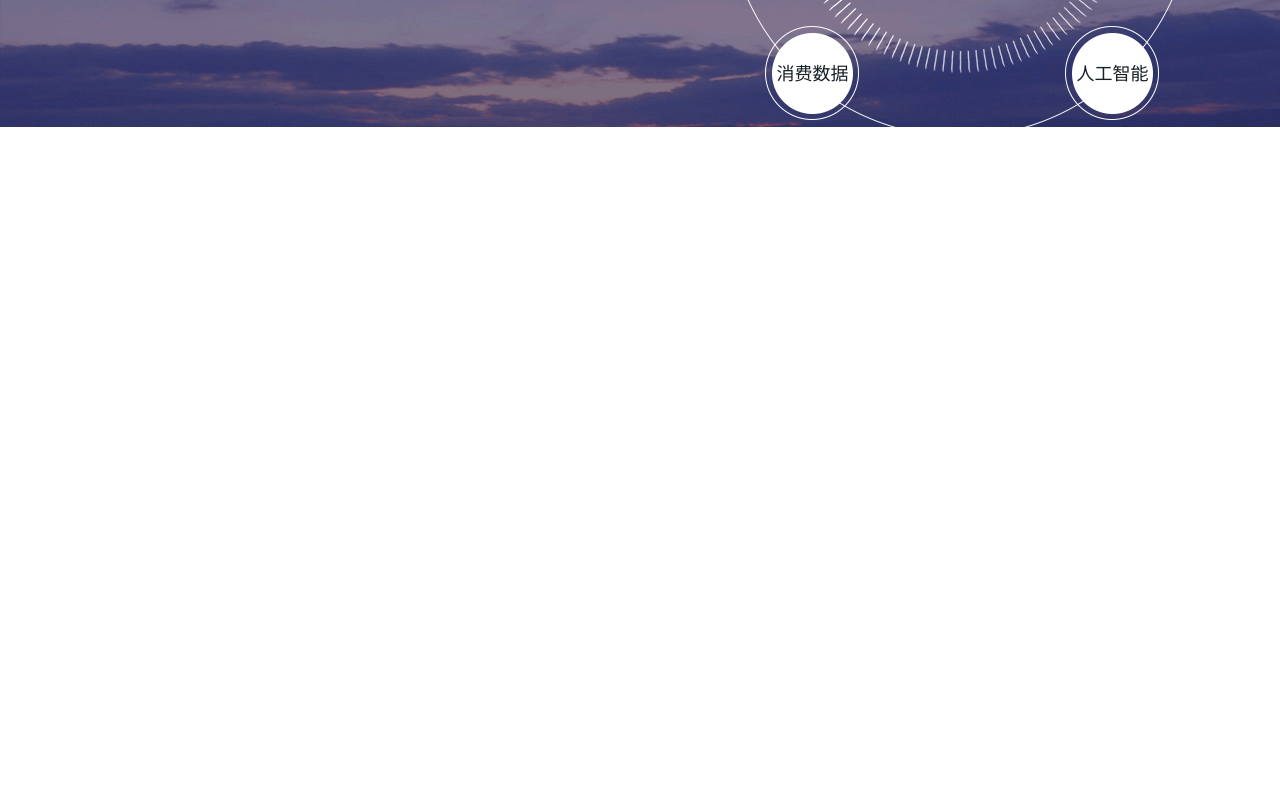
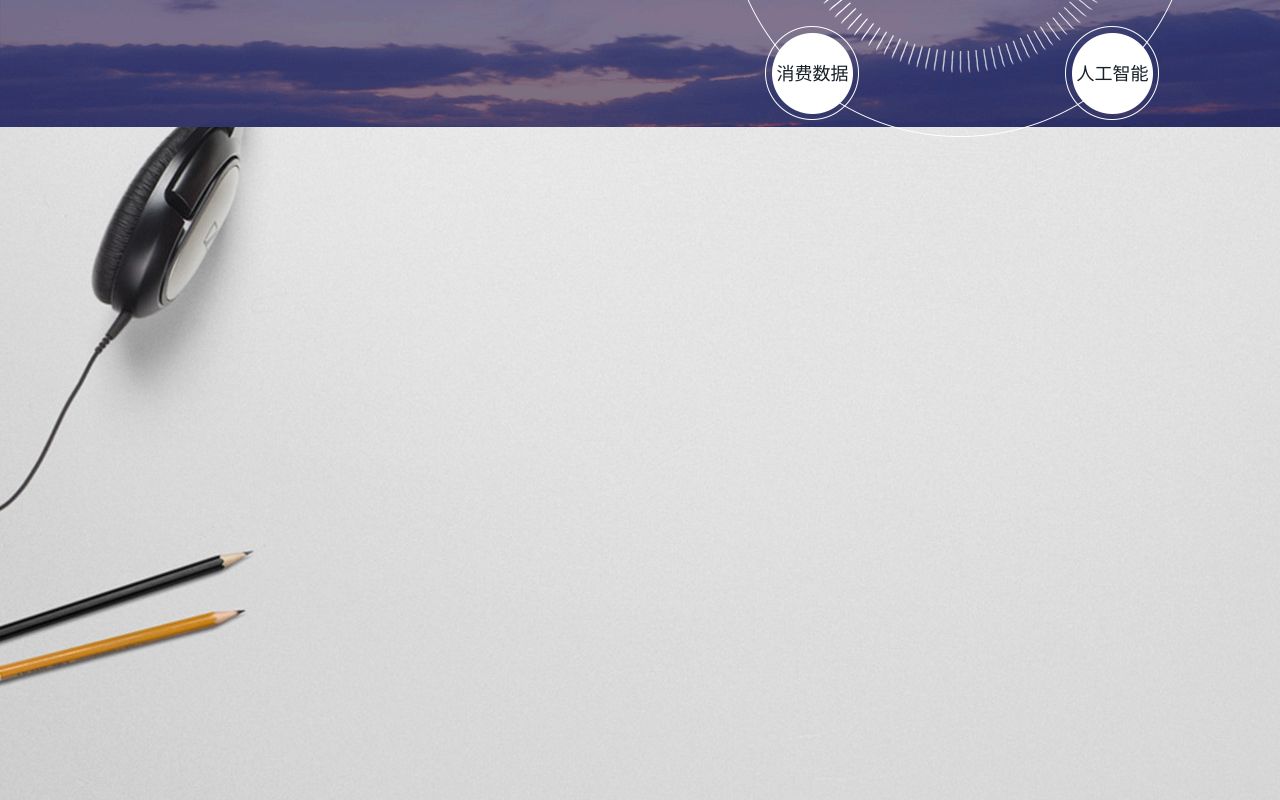
Before and after one commit to 17797776321/vfs.data, a Nuxt app: page / in a window 1280 px wide. Shown: the part 1540-2340 px from the top of the page. Before the commit the page ends 1677 px from the top, so only its background shows below. Built offline with nearby package versions, Linux system fonts and the light colour scheme.

Commit message:
修改样式

```diff
--- a/components/myNav/index.vue
+++ b/components/myNav/index.vue
@@ -32,7 +32,7 @@ export default {
 </script>
 <style lang="less">
 .my_nav {
-  width: 100%;
+  width: 1920px;
   background-color: rgba(0, 0, 0, 0);
   position: fixed;
   top: 0;
--- a/pages/index.vue
+++ b/pages/index.vue
@@ -21,6 +21,12 @@
           <a href="javascript:void(0);" class="pos5">人工智能</a>
           <h2 class="cente_text">智慧数据分析</h2>
         </div>
+      </div>
+    </div>
+    <!-- 小微优势 -->
+    <div class="advantage_box">
+      <div class="width">
+
       </div>
     </div>
   </section>
@@ -135,5 +141,11 @@ export default {
       }
     }
   }
+  .advantage_box{
+    width: 1920px;
+    height: 960px;
+    background: url('../assets/images/banner3.png') no-repeat;
+    background-size: 100% 100%;
+  }
 }
 </style>
```
